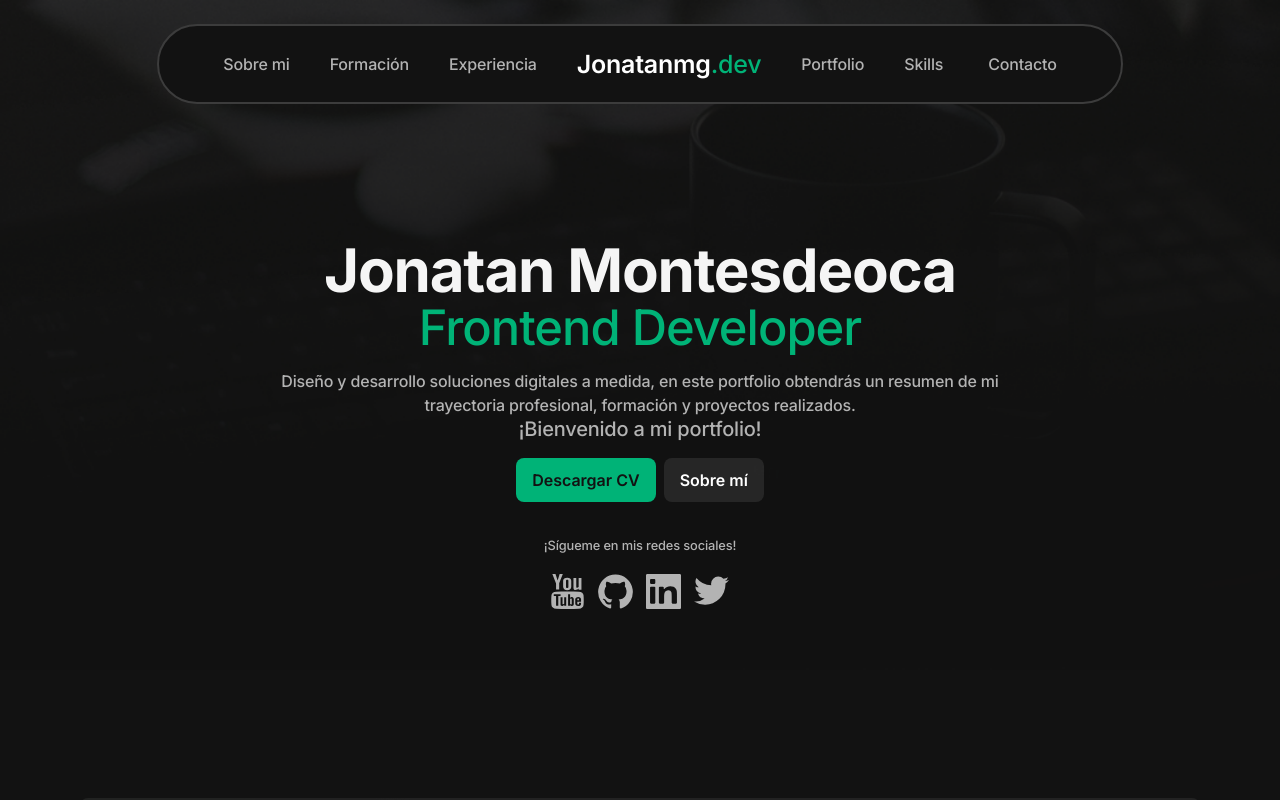
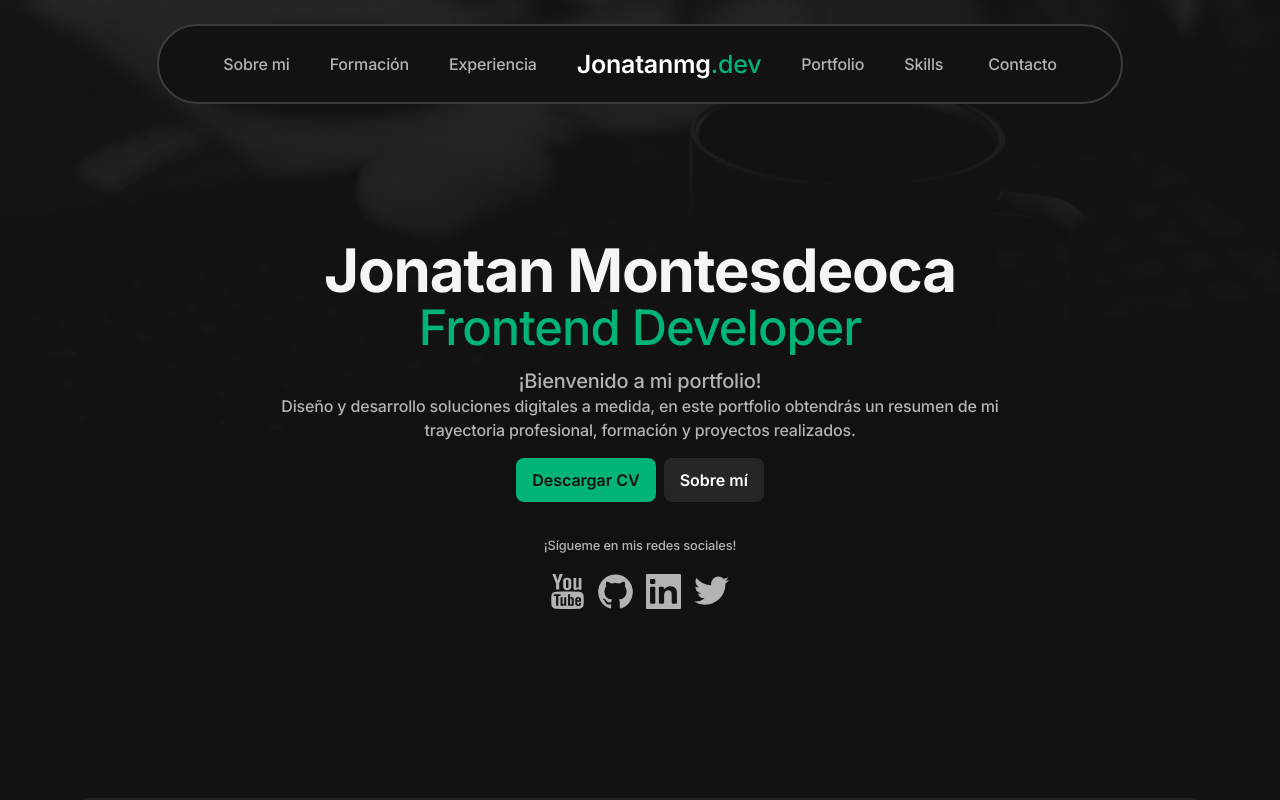
Before and after one commit to jonatanmgdev/jonatanmgdev-website, a Next.js app: page /home in a window 1280 px wide. Shown: the top 800 px of the page. Built offline with nearby package versions, Linux system fonts and the light colour scheme.

Commit message:
Move span tag in welcomeSection

```diff
--- a/src/app/home/components/welcome/WelcomeSection.tsx
+++ b/src/app/home/components/welcome/WelcomeSection.tsx
@@ -1,6 +1,11 @@
 "use server";
 import CustomButton from "@/components/custom/CustomButton";
-import { IconGithub, IconYoutube, IconLinkedin, IconTwitter } from "@/components/svgIcons";
+import {
+  IconGithub,
+  IconYoutube,
+  IconLinkedin,
+  IconTwitter,
+} from "@/components/svgIcons";
 
 /**
  * Component of the welcome section.
@@ -17,16 +22,28 @@ async function WelcomeSectionComponent() {
           <h2 className="md:font-medium text-primary-dark mt-1">
             Frontend Developer
           </h2>
-          <p className="mt-4">
-            Diseño y desarrollo soluciones digitales a medida, en este portfolio
-            obtendrás un resumen de mi trayectoria profesional, formación y
-            proyectos realizados.
-          </p>
-          <span className="text-xl text-textcolor-secondary">¡Bienvenido a mi portfolio!</span>
+          <div className="mt-4">
+            <span className="text-xl text-textcolor-secondary">
+              ¡Bienvenido a mi portfolio!
+            </span>
+            <p>
+              Diseño y desarrollo soluciones digitales a medida, en este
+              portfolio obtendrás un resumen de mi trayectoria profesional,
+              formación y proyectos realizados.
+            </p>
+          </div>
         </div>
         <div className="flex flex-wrap w-full justify-center gap-2 py-4">
-        <CustomButton className="px-4 py-2 w-auto" text="Descargar CV"  href="/assets/pdf/Jonatanmgdev-resume.pdf" />
-        <CustomButton className="px-4 py-2 w-auto bg-neutral-light/50 text-white hover:text-neutral-deep" text="Sobre mí" href="#aboutme-section" />
+          <CustomButton
+            className="px-4 py-2 w-auto"
+            text="Descargar CV"
+            href="/assets/pdf/Jonatanmgdev-resume.pdf"
+          />
+          <CustomButton
+            className="px-4 py-2 w-auto bg-neutral-light/50 text-white hover:text-neutral-deep"
+            text="Sobre mí"
+            href="#aboutme-section"
+          />
         </div>
         <div className="flex flex-col items-center pt-4">
           <span className="text-sm text-textcolor-secondary">
```
